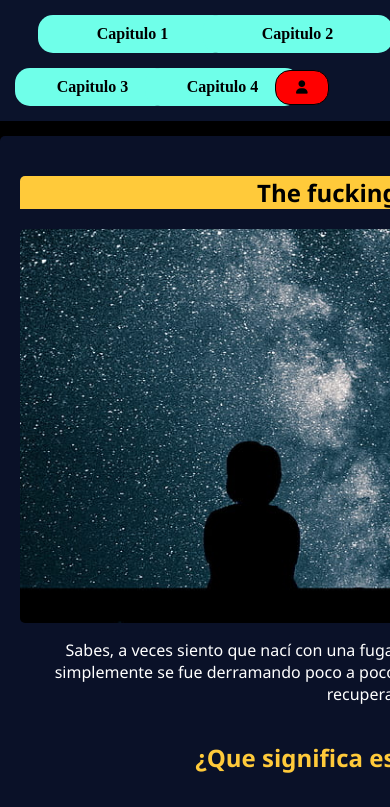
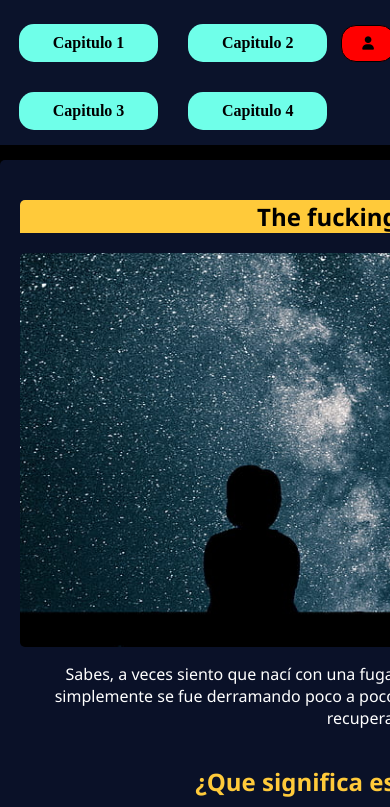
Before and after one commit to DAN-DELI/html-bojack, a plain HTML site: page index.html in a window 390 px wide. Shown: the top 807 px of the page. Drawn offline with Linux system fonts and the light colour scheme.

Commit message:
Agrega responnsivo 3

```diff
--- a/index.html
+++ b/index.html
@@ -17,8 +17,11 @@
       <li><a href="#" class="nav__link">Capitulo 2</a></li>
       <li><a href="#" class="nav__link">Capitulo 3</a></li>
       <li><a href="#" class="nav__link">Capitulo 4</a></li>
-      <li><button type="button__nav
+    </ul>
+    <ul>
+      <li class="nav__button--min"><button type="button"  class="button__nav
         button__nav--user" class="button"><i class="fa-solid fa-user"></i></button></li>
+
     </ul>
 </div>
 <main>
--- a/visual.css
+++ b/visual.css
@@ -12,6 +12,8 @@ body {
     background-color: #0B132B;
     padding: 30px;
     margin-bottom: 15px;
+    width: 100%;
+    align-items: baseline;
 }
 
 .nav ul {
@@ -43,24 +45,29 @@ body {
   .nav ul {
     flex-wrap: wrap;          /* permite varias filas */
     justify-content: center;  /* centra los ítems */
-    gap: 15px;                /* menos espacio en móvil */
     padding: 0;               /* quita relleno extra */
+    margin: inherit;
+    margin: 0 auto;
   }
 
   .nav li {
-    flex: 1 1 auto;           /* que se adapten sin recortarse */
-    min-width: 100px;         /* ancho mínimo para que no se deformen */
-    max-width: 150px;         /* ancho máximo para controlar */
+    min-width: 44%;         /* ancho mínimo para que no se deformen */
+    flex-direction: column;
   }
 
   .nav {
     padding: 15px;            /* reduce padding en móviles */
+    align-items: baseline;
+  }
+
+  li.nav__button--min {
+    display: inherit;
+    padding: 10px;
   }
 
   .nav__link {
     display: block;
     text-align: center;
-    width: 100%;              /* ocupa todo el espacio del li */
     white-space: nowrap;      /* evita que “Capitulo” se parta en 2 líneas */
   }
 }
```
